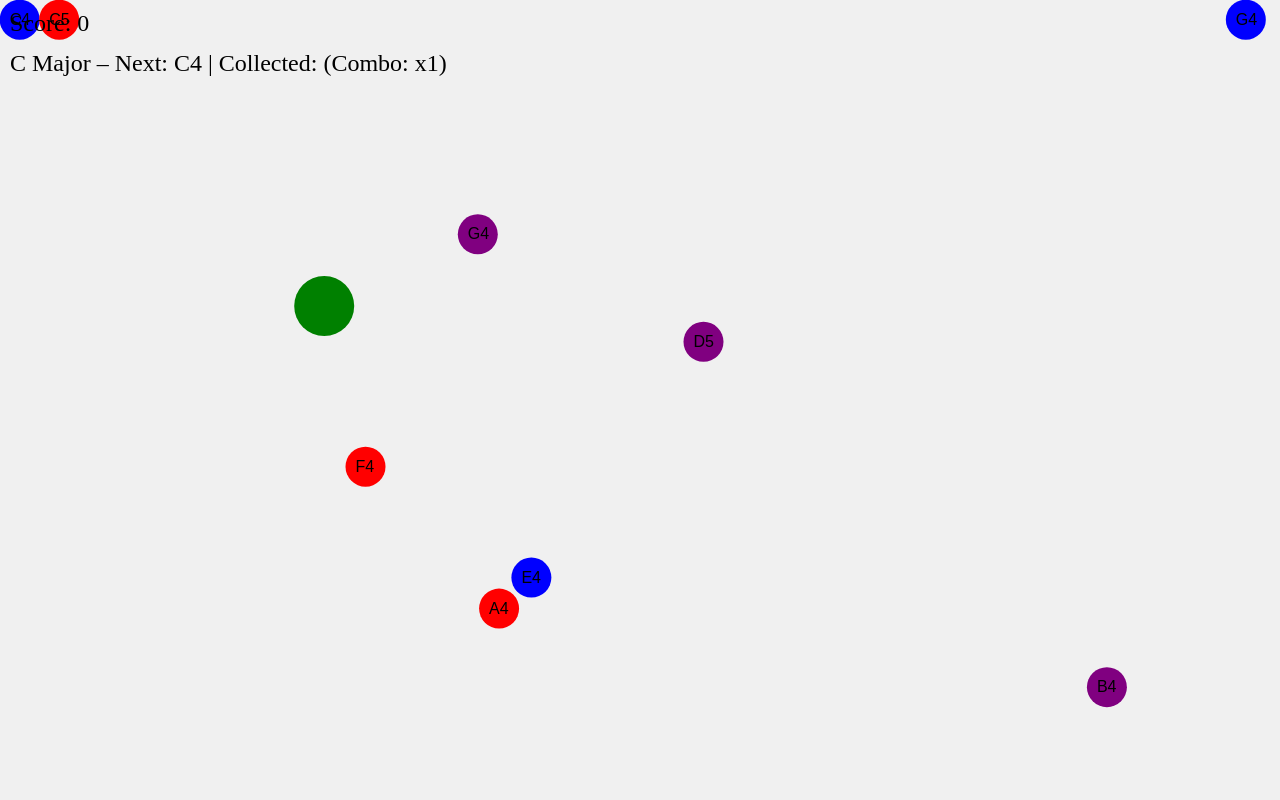
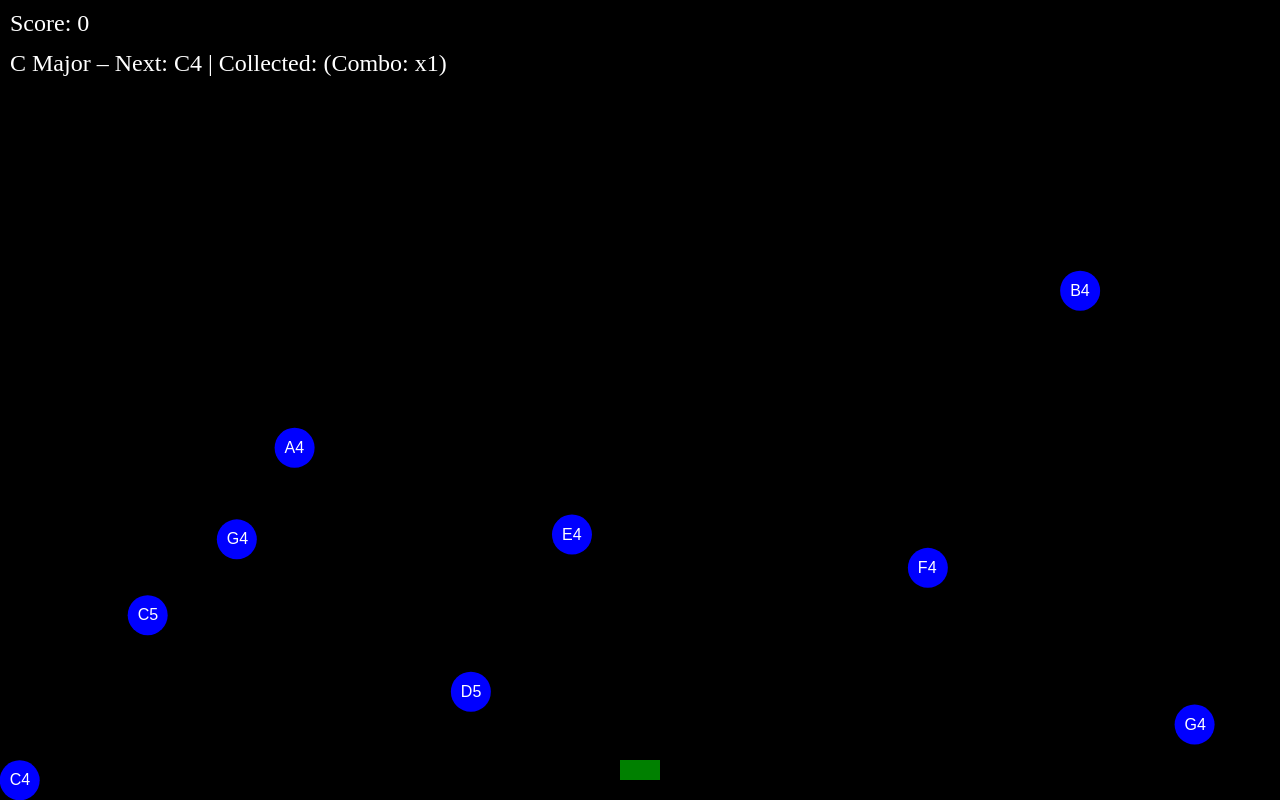
Before and after one commit to michaelcaterisano/sound-balls, a plain HTML site: page index.html in a window 1280 px wide. Both pictures are taken after a click on the button "Start". Drawn offline with nearby package versions, Linux system fonts and the light colour scheme.

Commit message:
note shooter

```diff
--- a/index.html
+++ b/index.html
@@ -3,10 +3,10 @@
 <head>
   <meta charset="UTF-8">
   <meta name="viewport" content="width=device-width, initial-scale=1.0">
-  <title>Music Theory Order Challenge</title>
+  <title>Music Theory Shooter</title>
   <script src="https://cdnjs.cloudflare.com/ajax/libs/matter-js/0.19.0/matter.min.js"></script>
   <style>
-    body { margin: 0; overflow: hidden; background: #f0f0f0; }
+    body { margin: 0; overflow: hidden; background: #000000; }
     canvas { display: block; }
     #start-button {
       position: absolute; top: 50%; left: 50%;
@@ -15,7 +15,7 @@
       background: #4CAF50; color: white; border: none; border-radius: 10px; cursor: pointer;
     }
     #score, #chordInfo {
-      position: absolute; left: 10px; font-size: 24px; color: black; display: none;
+      position: absolute; left: 10px; font-size: 24px; color: white; display: none;
     }
     #score { top: 10px; }
     #chordInfo { top: 50px; }
@@ -48,7 +48,6 @@
     let currentChord = chords[currentChordIndex];
 
     let comboMultiplier = 1, lastCollectTime = 0, comboInterval = 2000;
-
     function updateChordInfo() {
       chordInfoEl.innerText =
         currentChord.name +
@@ -69,10 +68,9 @@
       osc.stop(audioContext.currentTime + duration);
     }
 
-    // Flash the background briefly.
     function flashBackground(color, duration) {
       document.body.style.background = color;
-      setTimeout(() => { document.body.style.background = "#f0f0f0"; }, duration);
+      setTimeout(() => { document.body.style.background = "#000000"; }, duration);
     }
 
     function initializeAudio() {
@@ -85,14 +83,13 @@
         startGame();
       }
     }
-
     document.getElementById('start-button').addEventListener('click', initializeAudio);
     document.getElementById('start-button').addEventListener('touchstart', initializeAudio);
 
     function startGame() {
       const { Engine, Render, Runner, World, Bodies, Events, Body } = Matter;
       const engine = Engine.create();
-      // Disable gravity:
+      // No gravity for our top-down shooter.
       engine.world.gravity.x = 0;
       engine.world.gravity.y = 0;
       const world = engine.world;
@@ -103,52 +100,64 @@
           width: window.innerWidth,
           height: window.innerHeight,
           wireframes: false,
-          background: '#f0f0f0'
+          background: '#000000'
         }
       });
       Render.run(render);
       const runner = Runner.create();
       Runner.run(runner, engine);
 
+      // Create boundaries with label "Boundary".
       function createBoundaries() {
         const thickness = 100;
         return [
-          Bodies.rectangle(window.innerWidth/2, -thickness/2, window.innerWidth, thickness, { isStatic: true, render: { visible: false } }),
-          Bodies.rectangle(window.innerWidth/2, window.innerHeight+thickness/2, window.innerWidth, thickness, { isStatic: true, render: { visible: false } }),
-          Bodies.rectangle(-thickness/2, window.innerHeight/2, thickness, window.innerHeight, { isStatic: true, render: { visible: false } }),
-          Bodies.rectangle(window.innerWidth+thickness/2, window.innerHeight/2, thickness, window.innerHeight, { isStatic: true, render: { visible: false } })
+          Bodies.rectangle(window.innerWidth/2, -thickness/2, window.innerWidth, thickness, { isStatic: true, label: "Boundary", render: { visible: false } }),
+          Bodies.rectangle(window.innerWidth/2, window.innerHeight+thickness/2, window.innerWidth, thickness, { isStatic: true, label: "Boundary", render: { visible: false } }),
+          Bodies.rectangle(-thickness/2, window.innerHeight/2, thickness, window.innerHeight, { isStatic: true, label: "Boundary", render: { visible: false } }),
+          Bodies.rectangle(window.innerWidth+thickness/2, window.innerHeight/2, thickness, window.innerHeight, { isStatic: true, label: "Boundary", render: { visible: false } })
         ];
       }
-
       boundaries = createBoundaries();
       World.add(world, boundaries);
 
-      // NoteBall class: note balls have no gravity and are perfectly elastic.
-      // Now we assign an initial random velocity so they start moving.
+      // NoteBall class – all note balls use the same color (blue).
       class NoteBall {
-        constructor(x, y, r, note, color, chordIndex) {
+        constructor(x, y, r, note, chordIndex) {
           this.note = note;
           this.chordIndex = chordIndex;
-          this.body = Bodies.circle(x, y, r, { restitution: 1.0, friction: 0, frictionAir: 0, render: { fillStyle: color } });
+          this.body = Bodies.circle(x, y, r, { restitution: 1.0, friction: 0, frictionAir: 0, render: { fillStyle: 'blue' } });
           this.body.isNoteBall = true;
           this.body.note = note;
           this.body.chordIndex = chordIndex;
           World.add(world, this.body);
-          // Set an initial random velocity (range -2 to 2 for each component)
-          Body.setVelocity(this.body, { x: Math.random() * 4 - 2, y: Math.random() * 4 - 2 });
+          // Set an initial velocity: mostly downward with a slight horizontal component.
+          Body.setVelocity(this.body, { x: Math.random() * 2 - 1, y: Math.random() * 4 + 3 });
         }
         playSound(vol = 0.1) {
           playTone(noteFrequencies[this.note], 0.1, vol);
         }
       }
 
-      // Player-controlled ball.
-      const playerBall = Bodies.circle(300, 300, 30, { restitution: 1.0, friction: 0, frictionAir: 0, render: { fillStyle: 'green' } });
-      World.add(world, playerBall);
+      // Projectile class: fired by the player shooter.
+      class Projectile {
+        constructor(x, y, velocity) {
+          // Projectiles have zero restitution so they don't bounce.
+          this.body = Bodies.circle(x, y, 5, { restitution: 0, friction: 0, frictionAir: 0, render: { fillStyle: 'yellow' } });
+          this.body.isProjectile = true;
+          World.add(world, this.body);
+          Body.setVelocity(this.body, velocity);
+        }
+      }
 
+      // Player shooter: a green cannon at the bottom center.
+      const playerWidth = 40, playerHeight = 20;
+      const player = Bodies.rectangle(window.innerWidth/2, window.innerHeight - 30, playerWidth, playerHeight, { isStatic: true, render: { fillStyle: 'green' } });
+      World.add(world, player);
+
+      let projectiles = [];
       let noteBalls = [];
 
-      // Spawn note balls for all chords in the progression.
+      // Spawn note balls for all chords; they appear in the top quarter.
       function spawnAllNoteBalls() {
         noteBalls = [];
         for (let c = 0; c < chords.length; c++) {
@@ -156,23 +165,18 @@
           chord.notes.forEach(note => {
             const margin = 50;
             const x = margin + Math.random() * (window.innerWidth - margin * 2);
-            const y = margin + Math.random() * (window.innerHeight - margin * 2);
-            let color;
-            if (c === 0) color = 'blue';
-            else if (c === 1) color = 'red';
-            else if (c === 2) color = 'purple';
-            let nb = new NoteBall(x, y, 20, note, color, c);
+            const y = margin + Math.random() * (window.innerHeight/4 - margin);
+            let nb = new NoteBall(x, y, 20, note, c);
             noteBalls.push(nb);
           });
         }
       }
-
       spawnAllNoteBalls();
 
       // Draw note labels on note balls.
       Events.on(render, 'afterRender', () => {
         const context = render.context;
-        context.fillStyle = "black";
+        context.fillStyle = "white";
         context.font = "16px Arial";
         noteBalls.forEach(nb => {
           const pos = nb.body.position;
@@ -180,21 +184,47 @@
         });
       });
 
-      const keys = { ArrowUp: false, ArrowDown: false, ArrowLeft: false, ArrowRight: false };
-      document.addEventListener('keydown', e => { if (keys.hasOwnProperty(e.key)) keys[e.key] = true; });
+      // Player movement: horizontal movement via left/right arrow keys.
+      const keys = { ArrowLeft: false, ArrowRight: false };
+      document.addEventListener('keydown', e => {
+        if (keys.hasOwnProperty(e.key)) keys[e.key] = true;
+        // Fire projectile on spacebar.
+        if (e.code === "Space") {
+          const projSpeed = 15;
+          const projVelocity = { x: 0, y: -projSpeed };
+          const proj = new Projectile(player.position.x, player.position.y - playerHeight/2, projVelocity);
+          projectiles.push(proj);
+        }
+      });
       document.addEventListener('keyup', e => { if (keys.hasOwnProperty(e.key)) keys[e.key] = false; });
 
-      // Increase player speed.
+      // Update loop.
       Events.on(engine, 'beforeUpdate', () => {
-        let vx = 0, vy = 0, speed = 10;
+        // Move player horizontally.
+        let vx = 0, speed = 10;
         if (keys.ArrowLeft) vx -= speed;
         if (keys.ArrowRight) vx += speed;
-        if (keys.ArrowUp) vy -= speed;
-        if (keys.ArrowDown) vy += speed;
-        Body.setVelocity(playerBall, { x: vx, y: vy });
+        Body.setPosition(player, { x: Math.max(playerWidth/2, Math.min(player.position.x + vx, window.innerWidth - playerWidth/2)), y: player.position.y });
 
-        // Clamp velocity for each note ball to limit runaway acceleration.
-        const maxSpeed = 10;
+        // Remove projectiles that have moved off the top.
+        projectiles.forEach((proj, index) => {
+          if (proj.body.position.y < -20) {
+            World.remove(world, proj.body);
+            projectiles.splice(index, 1);
+          }
+        });
+
+        // For note balls: if any fall off the bottom, respawn them at the top.
+        noteBalls.forEach(nb => {
+          if (nb.body.position.y > window.innerHeight + 20) {
+            const margin = 50;
+            Body.setPosition(nb.body, { x: margin + Math.random() * (window.innerWidth - margin * 2), y: margin });
+            Body.setVelocity(nb.body, { x: Math.random() * 2 - 1, y: Math.random() * 4 + 3 });
+          }
+        });
+
+        // Clamp velocities for note balls (max speed 15).
+        const maxSpeed = 15;
         noteBalls.forEach(nb => {
           let vel = nb.body.velocity;
           let currentSpeed = Math.sqrt(vel.x * vel.x + vel.y * vel.y);
@@ -209,14 +239,13 @@
       Events.on(engine, 'collisionStart', event => {
         event.pairs.forEach(pair => {
           const { bodyA, bodyB } = pair;
-          let noteBallBody = null;
-          if (bodyA.isNoteBall && bodyB === playerBall) { noteBallBody = bodyA; }
-          else if (bodyB.isNoteBall && bodyA === playerBall) { noteBallBody = bodyB; }
-          if (noteBallBody) {
+          // Handle projectile hitting a note ball.
+          if ((bodyA.isProjectile && bodyB.isNoteBall) || (bodyB.isProjectile && bodyA.isNoteBall)) {
+            let projectileBody = bodyA.isProjectile ? bodyA : bodyB;
+            let noteBallBody = bodyA.isNoteBall ? bodyA : bodyB;
             const collidedNote = noteBallBody.note;
             const ballChordIndex = noteBallBody.chordIndex;
             const requiredNote = currentChord.notes[currentChord.collected.length];
-            // Correct: ball belongs to the current chord and is the next required note.
             if (ballChordIndex === currentChordIndex && collidedNote === requiredNote) {
               let now = Date.now();
               if (now - lastCollectTime < comboInterval) { comboMultiplier++; }
@@ -229,7 +258,9 @@
               playTone(noteFrequencies[collidedNote], 0.2, 0.2);
               World.remove(world, noteBallBody);
               noteBalls = noteBalls.filter(nb => nb.body !== noteBallBody);
-              // If chord complete, flash background and advance chord.
+              // Remove the projectile as well.
+              World.remove(world, projectileBody);
+              projectiles = projectiles.filter(p => p.body !== projectileBody);
               if (currentChord.collected.length === currentChord.notes.length) {
                 flashBackground("lightyellow", 300);
                 currentChordIndex = (currentChordIndex + 1) % chords.length;
@@ -239,7 +270,7 @@
                 updateChordInfo();
               }
             } else {
-              // Wrong note: subtract points and play negative tone.
+              // Wrong note: subtract points, play negative tone, remove both bodies.
               score = Math.max(score - 5, 0);
               scoreEl.innerText = 'Score: ' + score;
               playTone(100, 0.2, 0.2);
@@ -247,21 +278,24 @@
               const wrongNote = noteBallBody.note;
               World.remove(world, noteBallBody);
               noteBalls = noteBalls.filter(nb => nb.body !== noteBallBody);
-              // Respawn the wrong ball after a delay if it hasn't been collected.
+              World.remove(world, projectileBody);
+              projectiles = projectiles.filter(p => p.body !== projectileBody);
               setTimeout(() => {
                 if (!chords[wrongChordIndex].collected.includes(wrongNote)) {
                   const margin = 50;
                   const x = margin + Math.random() * (window.innerWidth - margin * 2);
-                  const y = margin + Math.random() * (window.innerHeight - margin * 2);
-                  let color;
-                  if (wrongChordIndex === 0) color = 'blue';
-                  else if (wrongChordIndex === 1) color = 'red';
-                  else if (wrongChordIndex === 2) color = 'purple';
-                  let nb = new NoteBall(x, y, 20, wrongNote, color, wrongChordIndex);
+                  const y = margin;
+                  let nb = new NoteBall(x, y, 20, wrongNote, wrongChordIndex);
                   noteBalls.push(nb);
                 }
               }, 2000);
             }
+          }
+          // Remove projectile if it collides with any static boundary.
+          if ((bodyA.isProjectile && bodyB.label === "Boundary") || (bodyB.isProjectile && bodyA.label === "Boundary")) {
+            let projBody = bodyA.isProjectile ? bodyA : bodyB;
+            World.remove(world, projBody);
+            projectiles = projectiles.filter(p => p.body !== projBody);
           }
         });
       });
```
